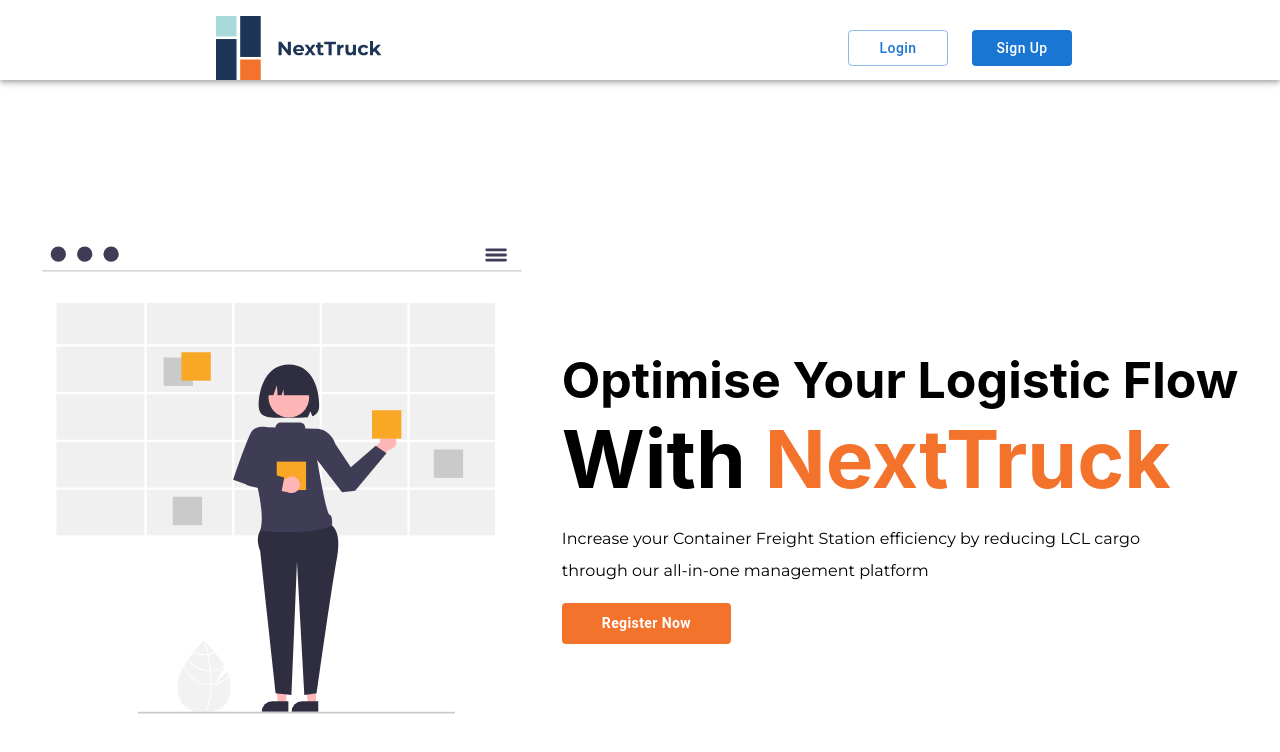
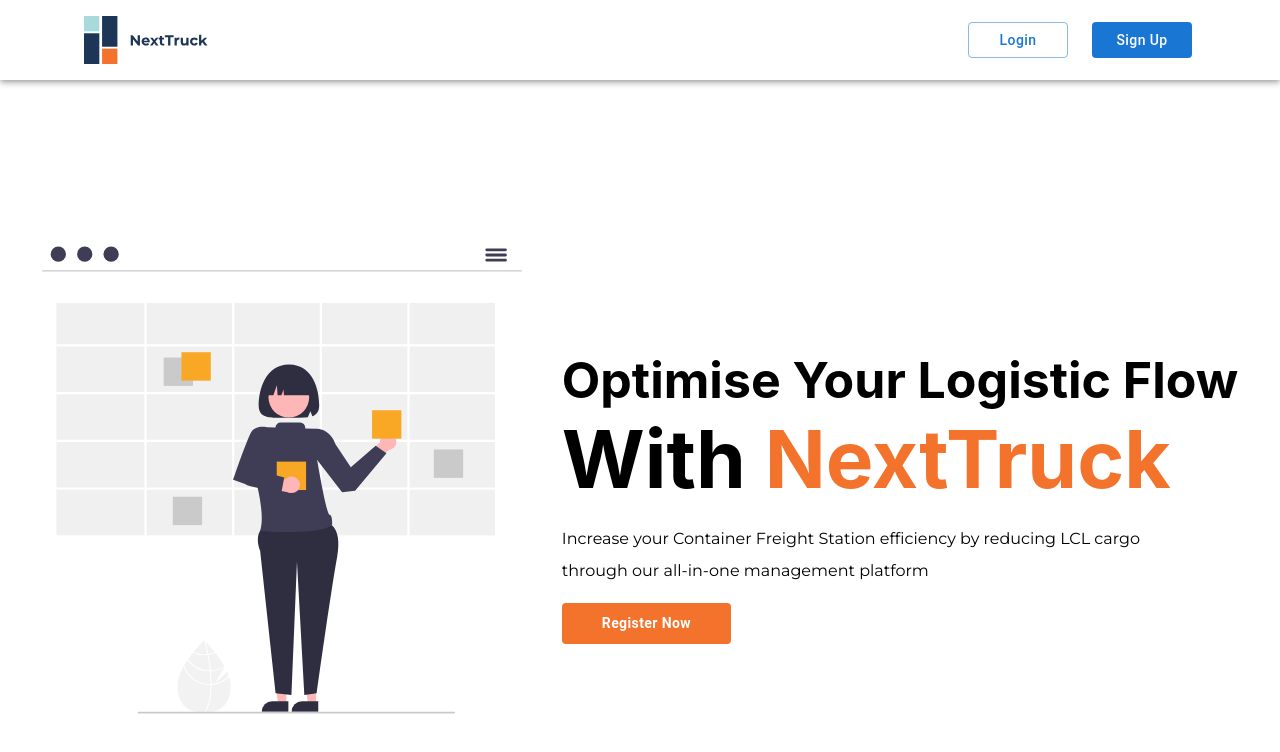
Before and after one commit to mgiang2015/PsaCodesprint, a React (Create React App) app in the folder client/: page / in a window 1280 px wide. Shown: the top 752 px of the page. Built offline with nearby package versions, Linux system fonts and the light colour scheme.

Commit message:
Adjust navbar

```diff
--- a/client/src/Components/NavBar.js
+++ b/client/src/Components/NavBar.js
@@ -1,23 +1,22 @@
 import { Box, Toolbar, AppBar, Button, IconButton } from '@mui/material';
 import { Container } from '@mui/material';
 import logo from '../assets/logoWithText.svg';
-import { PaddingY } from '../Utils/Padding';
 
 function NavBar() {
 	return (
         <AppBar position="static" style={{ background: '#FFF', height: "10vh" }}>
-            <Container maxWidth="xxl">
-            <Toolbar>
-                <IconButton edge="start" sx={{ ml: 20, my: 1, "&:hover": { backgroundColor: "transparent" } }} href="/" disableRipple>
+            <Container sx={{height: "100%" }}>
+                <Toolbar sx={{display: "flex", alignItems: 'center', height: "100%" }}>
+                    <IconButton edge="start" sx={{ "&:hover": { backgroundColor: "transparent" } }} href="/" disableRipple>
                         <Box component="img"
                                 sx={{
-                                height: '4rem'
+                                    height: '6vh'
                                 }}
                                 src={logo}
                             />
                     </IconButton>
                     <Box sx={{flex: 1}} />
-                <Box sx={{mr: 20}}>
+                    <Box>
                         <Button sx={{width: 100, fontWeight: 500, mr: 3, textTransform: 'none'}} variant="outlined" disableElevation href="/login">Login</Button>
                         <Button sx={{width: 100, textTransform: 'none' }} variant="contained" disableElevation href="/signup">Sign Up</Button>
                     </Box>
```
Also changed, not shown: 1 other file (tests, documents, lock files or other folders). Lines whose indentation alone changed are shown as unchanged.
